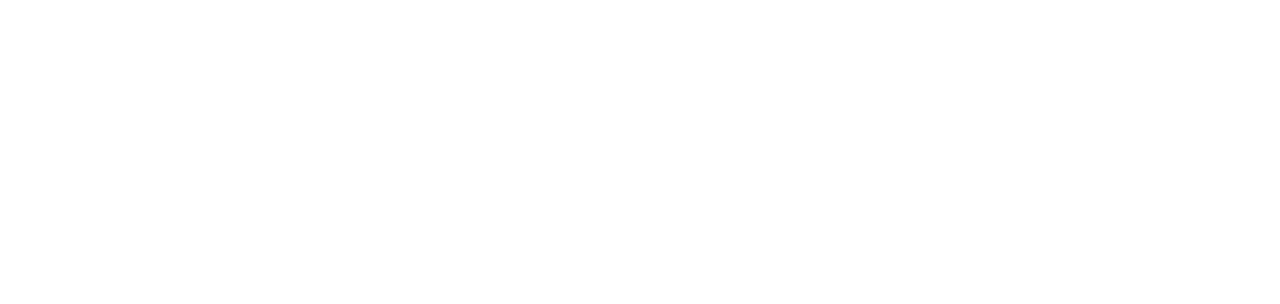
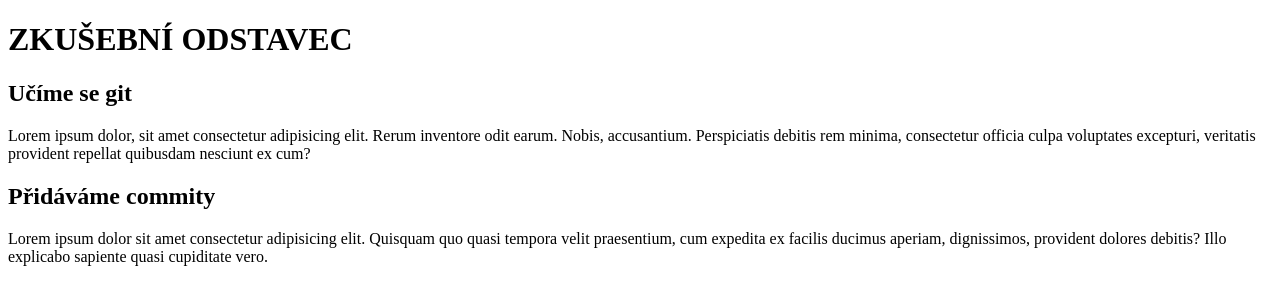
Before and after one commit to Elinone579/github-demo, a plain HTML site: page index.html in a window 1280 px wide. Drawn offline with Linux system fonts and the light colour scheme.

Commit message:
vložen obsah do body -H1,H2,P

```diff
--- a/index.html
+++ b/index.html
@@ -7,6 +7,11 @@
     <title>Document</title>
 </head>
 <body>
+    <h1>ZKUŠEBNÍ ODSTAVEC</h1>
+    <h2>Učíme se git</h2>
+    <p>Lorem ipsum dolor, sit amet consectetur adipisicing elit. Rerum inventore odit earum. Nobis, accusantium. Perspiciatis debitis rem minima, consectetur officia culpa voluptates excepturi, veritatis provident repellat quibusdam nesciunt ex cum?</p>
+    <h2>Přidáváme commity</h2>
+    <p>Lorem ipsum dolor sit amet consectetur adipisicing elit. Quisquam quo quasi tempora velit praesentium, cum expedita ex facilis ducimus aperiam, dignissimos, provident dolores debitis? Illo explicabo sapiente quasi cupiditate vero.</p>
 
 </body>
 </html>
```
